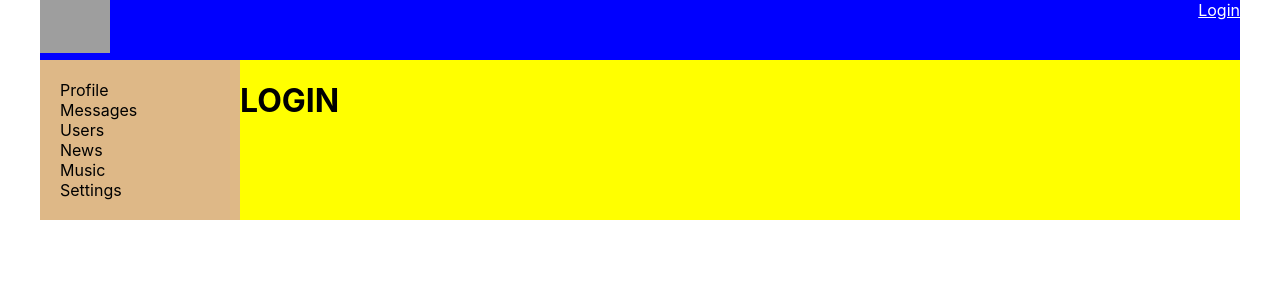
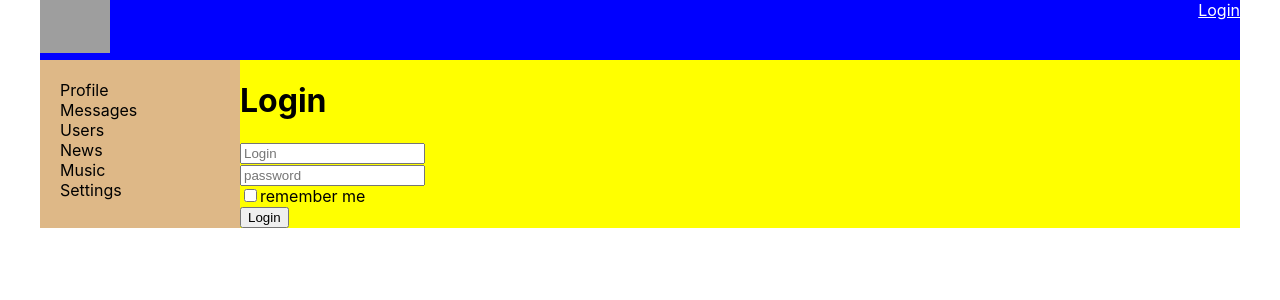
Before and after one commit to Valentin-Sp/social-network, a React app in the folder my-app/: page /login in a window 1280 px wide. Shown: the top 300 px of the page. Built offline with nearby package versions, Linux system fonts and the light colour scheme; no server answers; grey boxes are pictures that could not be loaded.

Commit message:
75 - React JS - redux-form введение (login)

```diff
--- a/my-app/package.json
+++ b/my-app/package.json
@@ -52,6 +52,7 @@
     "react-redux": "^7.2.2",
     "react-router-dom": "^5.2.0",
     "redux": "^4.0.5",
+    "redux-form": "^8.3.7",
     "redux-thunk": "^2.3.0",
     "resolve": "1.15.0",
     "resolve-url-loader": "3.1.1",
--- a/my-app/src/Redux/redux-store.js
+++ b/my-app/src/Redux/redux-store.js
@@ -5,13 +5,15 @@
 import usersReducer from "./users-reducer";
 import authReducer from "./auth-reducer";
 import thunkMiddleware from "redux-thunk";
+import { reducer as formReducer } from 'redux-form'
 
 let reducers = combineReducers({
     profilePage: profileReducer,
     dialogsPage: dialogsReducer,
     sidebar: sidebarReducer,
     usersPage: usersReducer,
-    auth: authReducer
+    auth: authReducer,
+    form: formReducer
 });
 
 let store = createStore(reducers, applyMiddleware(thunkMiddleware));
--- a/my-app/src/components/Login/Login.jsx
+++ b/my-app/src/components/Login/Login.jsx
@@ -1,9 +1,36 @@
 import React from "react";
+import {Field, reduxForm} from "redux-form";
+
+const LoginForm = (props) => {
+    return (
+        <form onSubmit={props.handleSubmit}>
+            <div>
+                <Field placeholder={'Login'} name={'Login'} component={'input'}/>
+            </div>
+            <div>
+                <Field placeholder={'password'} name={'password'} component={'input'}/>
+            </div>
+            <div>
+                <Field component={'input'} name={"rememberMe"} type={'checkbox'}/>remember me
+            </div>
+            <div>
+                <button>Login</button>
+            </div>
+        </form>
+    )
+}
+
+const LoginReduxForm = reduxForm({form: 'login'})(LoginForm)
 
 const Login = (props) => {
-    return <h1>LOGIN</h1>
+    const onSubmit = (formData) => {
+    console.log(formData)
+    }
+
+    return <div>
+        <h1>Login</h1>
+        <LoginReduxForm onSubmit={onSubmit} />
+    </div>
 }
 
-
-
 export default Login
```
Also changed, not shown: 1 other file (tests, documents, lock files or other folders).
